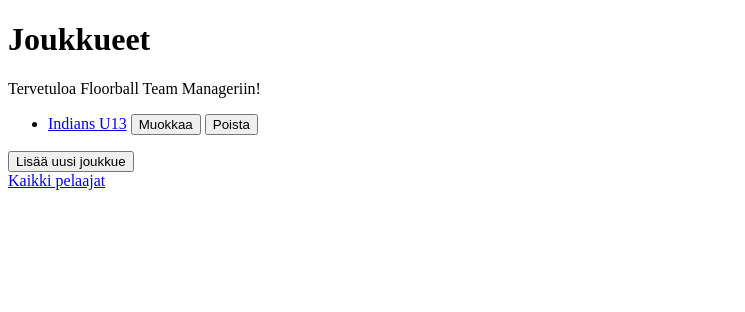
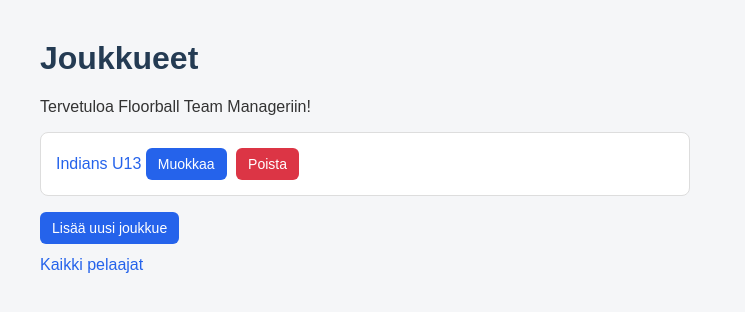
Before and after one commit to ristikartano/floorball-team-manager, a Spring Boot app: page /teams in a window 1280 px wide. Shown: the top 312 px of the page, without its empty margins (0-745 px from the left). Run offline with Spring Boot 4, Linux system fonts and the light colour scheme; the visitor is signed in with stand-in values (Sample User, id 1); data comes from the database, SQL or seed files in the repository; some of the project's set-up classes (security, data sources, template engines, error pages and the like) are left out, and stand-ins take their place; some libraries are stand-ins or nearby versions.

Commit message:
Tyylimuutokset ja css

```diff
--- /dev/null
+++ b/src/main/resources/static/style.css
@@ -0,0 +1,82 @@
+
+body {
+    font-family: Arial, sans-serif;
+    background-color: #f5f6f8;
+    color: #333333;
+    margin: 40px;
+}
+
+h1 {
+    color: #243b53;
+}
+
+
+ul {
+    list-style: none;
+    padding: 0;
+    max-width: 650px;
+}
+
+li {
+    background-color: white;
+    padding: 15px;
+    margin-bottom: 10px;
+    border: 1px solid #dddddd;
+    border-radius: 8px;
+}
+
+
+button, input[type="submit"] {
+    background-color: #2563eb;
+    color: white;
+    border: none;
+    padding: 8px 12px;
+    border-radius: 6px;
+    cursor: pointer;
+    font-size: 14px;
+    margin-right: 5px;
+}
+
+button:hover, input[type="submit"]:hover {
+    background-color: #1d4ed8;
+}
+
+
+button.delete-button,
+input[type="submit"].delete-button {
+    background-color: #dc3545;
+}
+
+button.delete-button:hover,
+input[type="submit"].delete-button:hover {
+    background-color: #b02a37;
+}
+
+
+a {
+    color: #2563eb;
+    text-decoration: none;
+    font-weight: 500;
+}
+
+a:hover {
+    text-decoration: underline;
+}
+
+
+.bottom-link {
+    display: inline-block;
+    margin-top: 12px;
+}
+
+
+.data-form {
+    display: flex;
+    flex-direction: column;
+    gap: 10px;
+    background-color: white;
+    padding: 20px;
+    border: 1px solid #dddddd;
+    border-radius: 8px;
+    max-width: 450px;
+}
--- a/src/main/resources/templates/teamlist.html
+++ b/src/main/resources/templates/teamlist.html
@@ -4,6 +4,9 @@
 <head>
     <meta charset="UTF-8">
     <title>Joukkueet</title>
+
+    <link rel="stylesheet" th:href="@{/style.css}">
+
 </head>
 
 <body>
@@ -21,17 +24,17 @@
 
             <form sec:authorize="hasRole('ADMIN')" th:action="@{/teams/delete/{id}(id=${team.id})}" method="post"
                 style="display: inline;">
-                <button type="submit">Poista</button>
+                <button type="submit" class="delete-button">Poista</button>
             </form>
 
         </li>
     </ul>
 
     <form sec:authorize="hasRole('ADMIN')" th:action="@{/teams/new}" method="get">
-        <button type="submit">Lisää uusi joukkue</button>
+        <button type="submit" >Lisää uusi joukkue</button>
     </form>
 
-    <a href="/players">Kaikki pelaajat</a>
+    <a href="/players" class="bottom-link" >Kaikki pelaajat</a>
 
 </body>
 
--- a/src/main/resources/templates/teamview.html
+++ b/src/main/resources/templates/teamview.html
@@ -4,13 +4,16 @@
 <head>
     <meta charset="UTF-8">
     <title>Joukkueen pelaajat</title>
+    <link rel="stylesheet" th:href="@{/style.css}">
+
 </head>
 
 <body>
     <h1 th:text="${team.name}"></h1>
 
     <ul>
-        <li th:each="player : ${players}" th:text="${player.firstName} + ' ' + ${player.lastName} + ' ' + '#' + ${player.jerseyNumber} ">
+        <li th:each="player : ${players}"
+            th:text="${player.firstName} + ' ' + ${player.lastName} + ' ' + '#' + ${player.jerseyNumber} ">
         </li>
 
     </ul>
```
Also changed, not shown: src/main/resources/templates/playerform.html (+9 -13 lines), src/main/resources/templates/playerlist.html (+5 -3 lines), src/main/resources/templates/teamform.html (+4 -3 lines).
